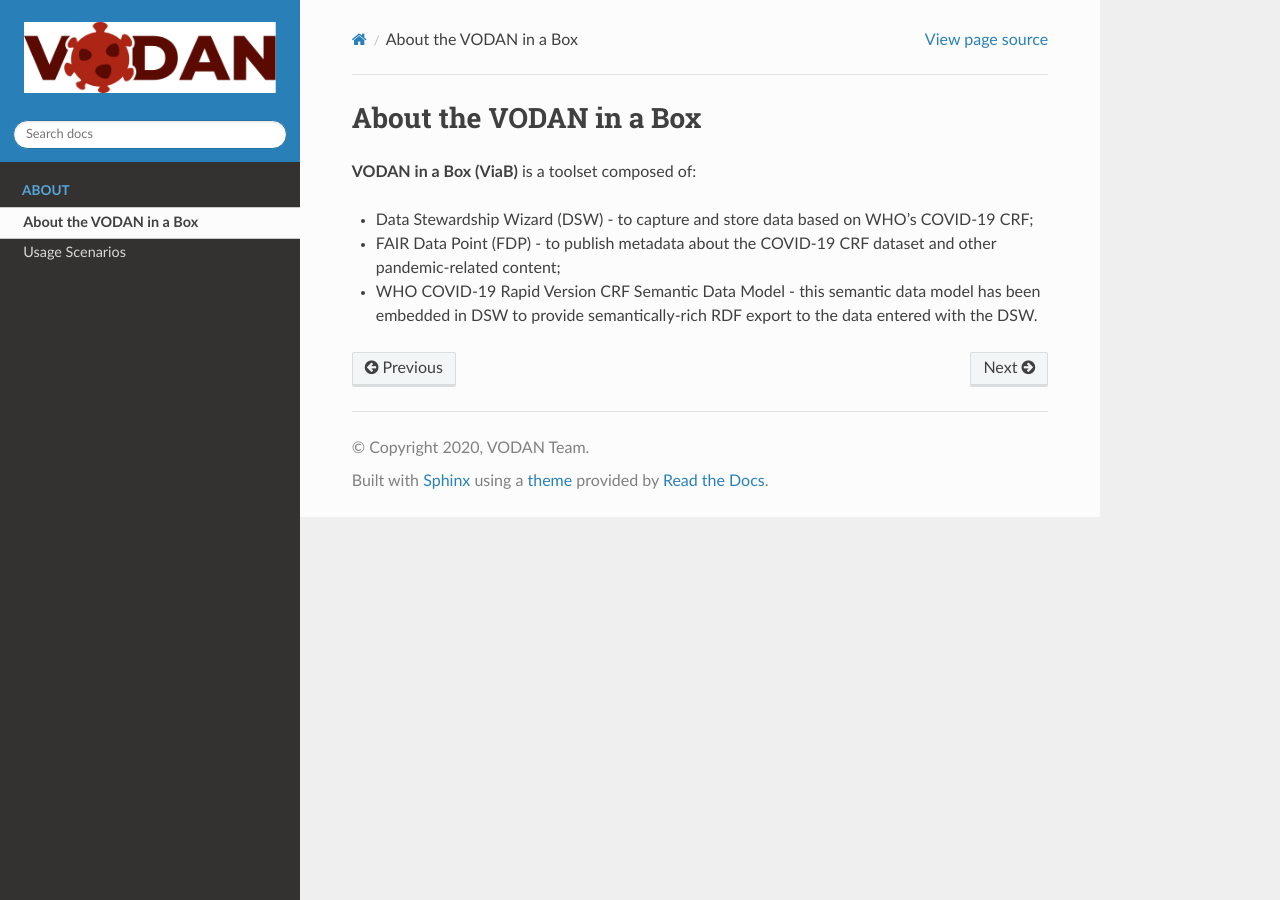
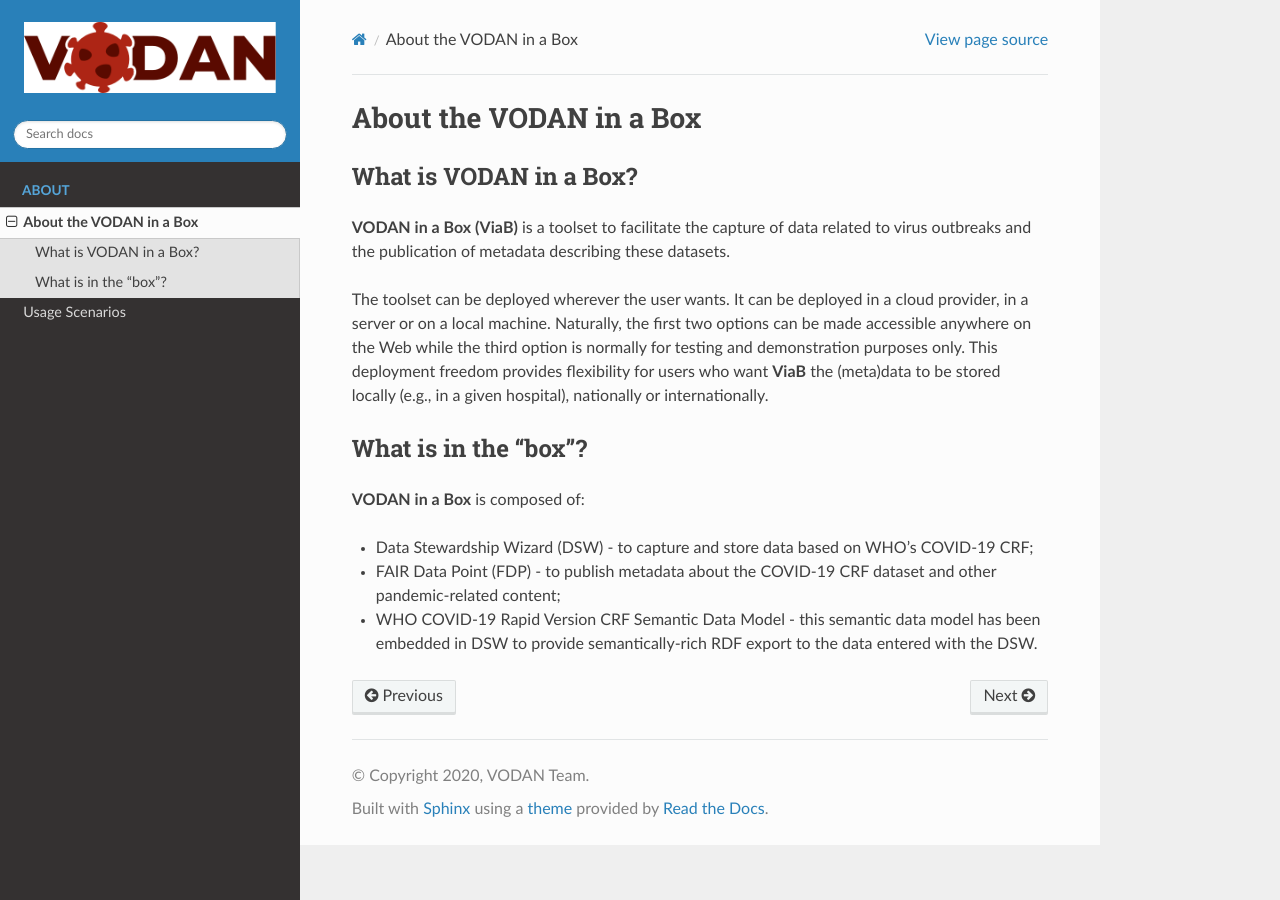
Before and after one commit to VODAN-Tech/docs, a Sphinx documentation site: the page built from docs/about/about.rst, in a window 1280 px wide. Built offline with Sphinx 7.4.7 and the Read the Docs theme 2.0.0, drawn with Linux system fonts in a browser that asks for light colours.

Commit message:
Edit "about"

```diff
--- a/docs/about/about.rst
+++ b/docs/about/about.rst
@@ -2,7 +2,17 @@
 About the VODAN in a Box
 ************************
 
-**VODAN in a Box (ViaB)** is a toolset composed of:
+What is VODAN in a Box?
+----------------------
+
+**VODAN in a Box (ViaB)** is a toolset to facilitate the capture of data related to virus outbreaks and the publication of metadata describing these datasets.
+
+The toolset can be deployed wherever the user wants. It can be deployed in a cloud provider, in a server or on a local machine. Naturally, the first two options can be made accessible anywhere on the Web while the third option is normally for testing and demonstration purposes only. This deployment freedom provides flexibility for users who want **ViaB** the (meta)data to be stored locally (e.g., in a given hospital), nationally or internationally.
+
+What is in the "box"?
+----------------------------------------------
+
+**VODAN in a Box** is composed of:
 
 - Data Stewardship Wizard (DSW) - to capture and store data based on WHO's COVID-19 CRF;
 - FAIR Data Point (FDP) - to publish metadata about the COVID-19 CRF dataset and other pandemic-related content;
```
Also changed, not shown: 1 other file.
